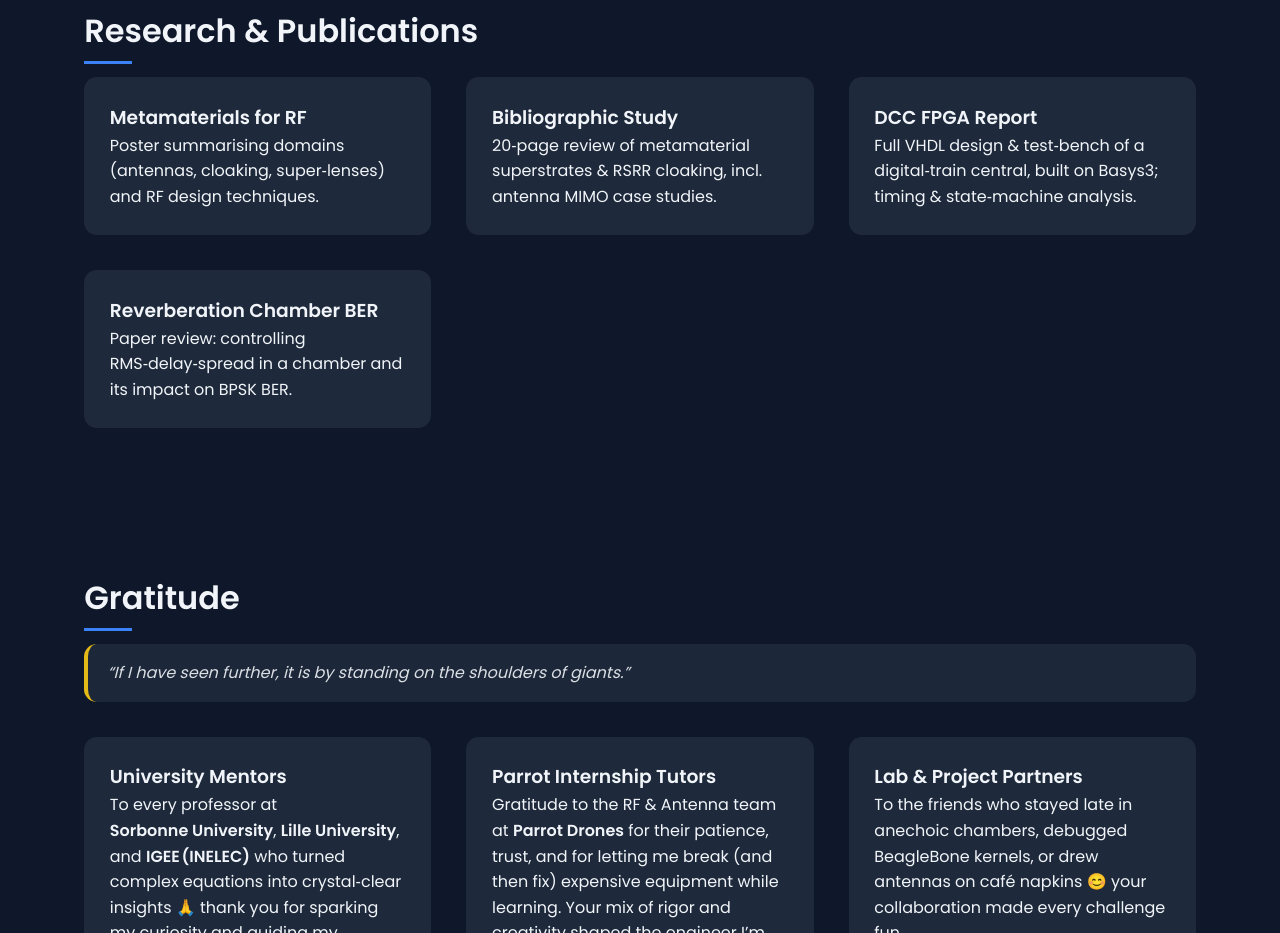
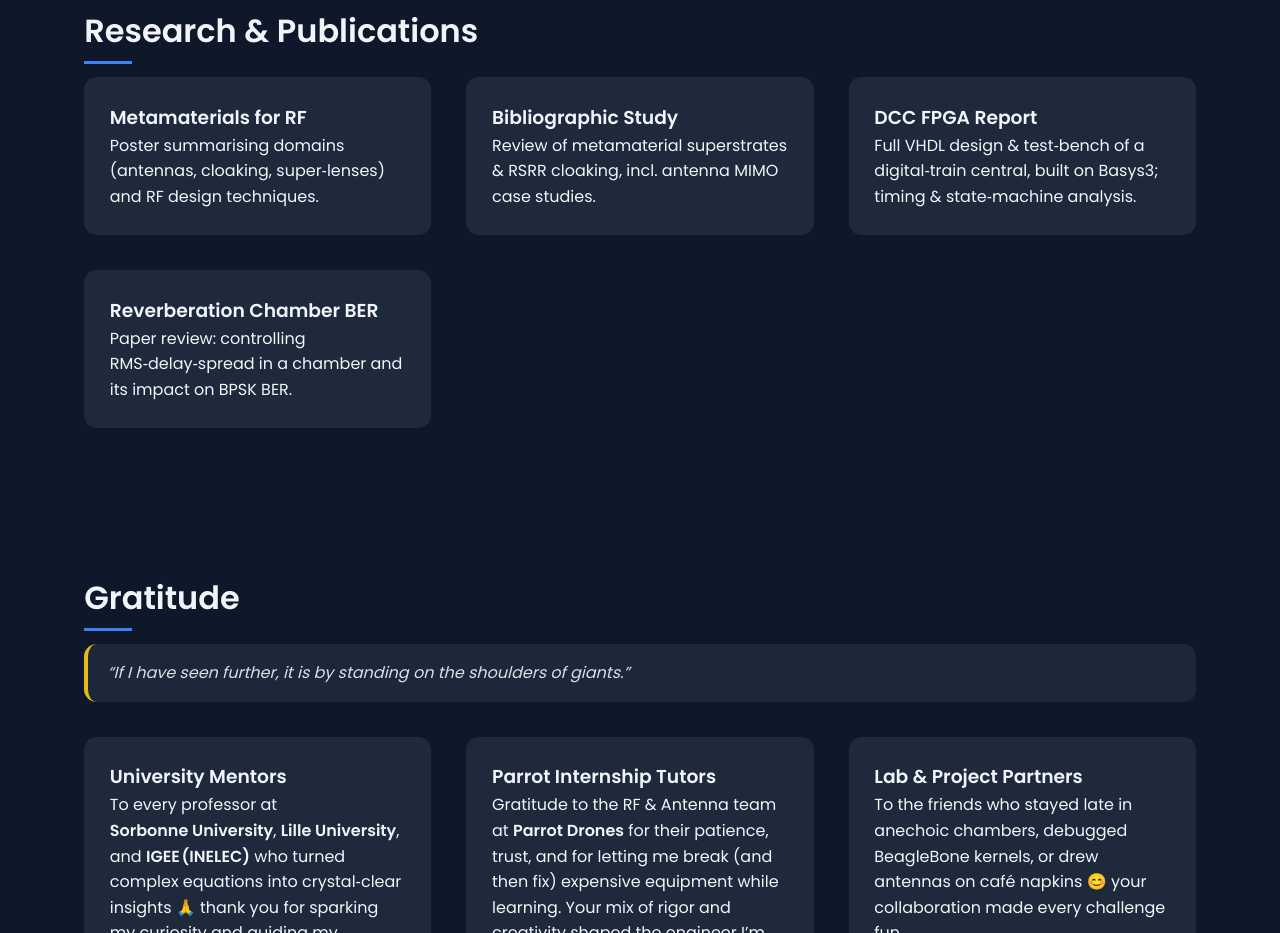
Before and after one commit to khaled534/portfolio, a plain HTML site: page index.html in a window 1280 px wide. Shown: the part 3400-4333 px from the top of the page. Drawn offline with Linux system fonts and the light colour scheme.

Commit message:
Update index.html

```diff
--- a/index.html
+++ b/index.html
@@ -213,7 +213,7 @@
     <a class="card-link" href="Rapport_Recherche_Bibliographique.pdf" target="_blank">
       <div class="card">
         <h3>Bibliographic Study</h3>
-        <p>20‑page review of metamaterial superstrates & RSRR cloaking, incl. antenna MIMO case studies.</p>
+        <p>Review of metamaterial superstrates & RSRR cloaking, incl. antenna MIMO case studies.</p>
       </div>
     </a>
 
```
